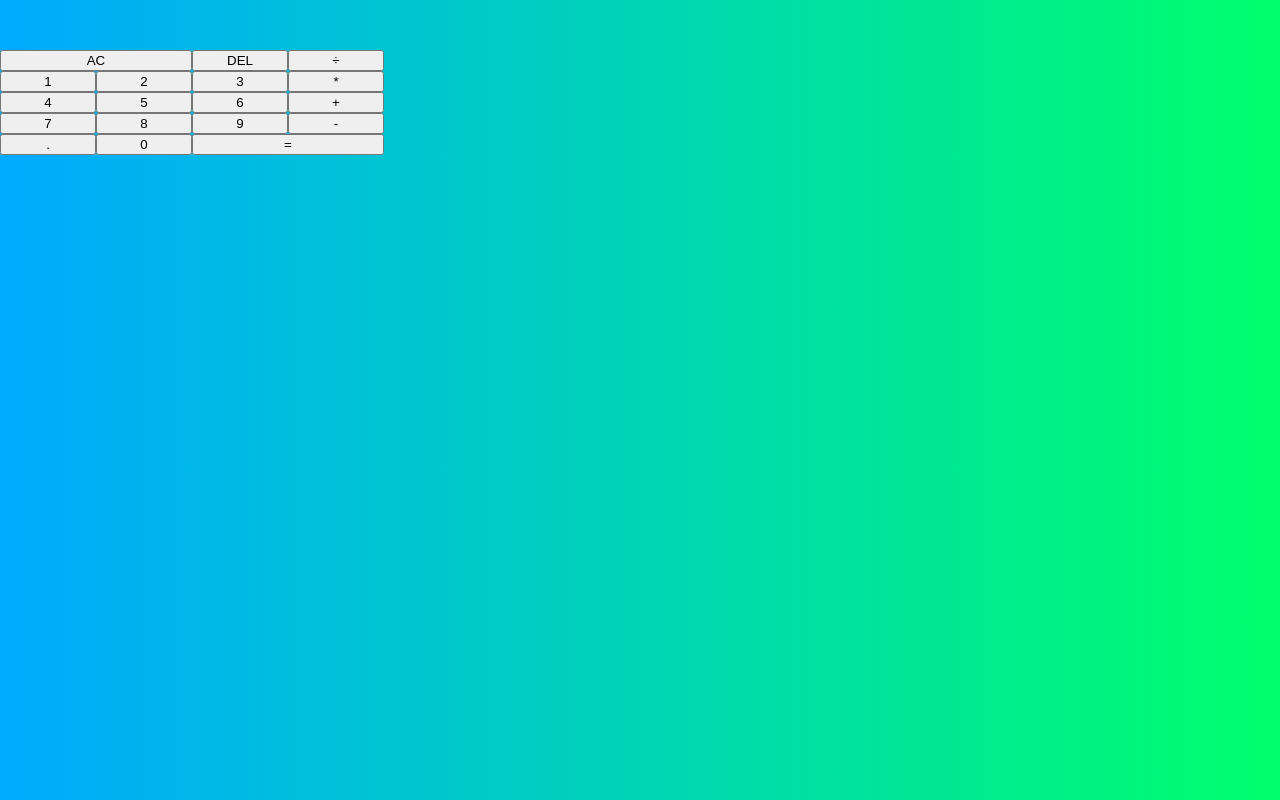
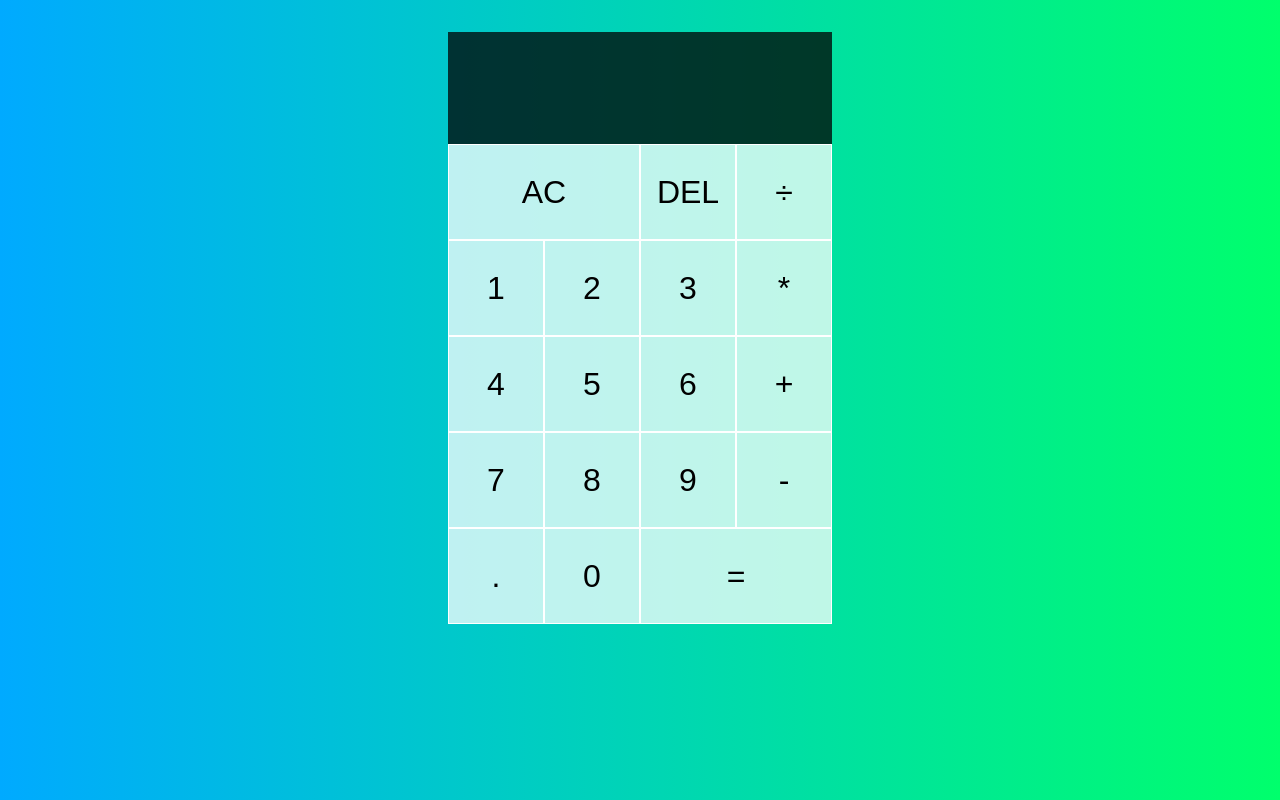
Before and after one commit to Kingsings01/My_react_calculator, a React (Create React App) app: page / in a window 1280 px wide. Built offline with nearby package versions, Linux system fonts and the light colour scheme.

Commit message:
my react calculator

```diff
--- a/package.json
+++ b/package.json
@@ -13,7 +13,7 @@
     "web-vitals": "^2.1.4"
   },
   "scripts": {
-    "start": "PORT=8080 react-scripts start",
+    "start": "react-scripts start",
     "build": "react-scripts build",
     "test": "react-scripts test",
     "eject": "react-scripts eject"
--- a/src/App.js
+++ b/src/App.js
@@ -1,31 +1,58 @@
-import './index.css'
+import { useReducer } from 'react';
+import DigitButton from './DigitButton';
+import OperationButton from './OperationButton';
+import './index.css';
 
 
+export const ACTIONS = {
+  ADD_DIGIT: 'add-digit',
+  CHOOSE_OPERATION: 'choose-operation',
+  CLEAR: 'clear',
+  DELETE_DIGIT: 'delete-digit',
+  EVALUATE: 'evaluate'
+}
+
+function reducer(state, {type, payload}) {
+  switch(type) {
+    case ACTIONS.ADD_DIGIT:
+      return {
+        ...state,
+        currentOperant: `${state.currentOperant || ""}${payload.digit}`,
+      }
+  }
+}
+
 function App() {
+  const [{currentOperant, previousOperand, operation}, dispatch] = useReducer(
+    reducer,
+    {}
+  )
+
   return (
     <div className="calculator-grid">
       <div className="output">
-        <div className="previous-operand">123,234 *</div>
-        <div className="current-operand">123,234</div>
+        <div className="previous-operand">{previousOperand} {operation}</div>
+        <div className="current-operand">{currentOperant}</div>
       </div>
       <button className="span-two">AC</button>
       <button>DEL</button>
-      <button>÷</button>
-      <button>1</button>
-      <button>2</button>
-      <button>3</button>
-      <button>*</button>
-      <button>4</button>
-      <button>5</button>
-      <button>6</button>
-      <button>+</button>
-      <button>7</button>
-      <button>8</button>
-      <button>9</button>
-      <button>-</button>
-      <button>.</button>
-      <button>0</button>
+      <OperationButton operation="÷" dispatch={dispatch} />
+      <DigitButton digit="1" dispatch={dispatch} />
+      <DigitButton digit="2" dispatch={dispatch} />
+      <DigitButton digit="3" dispatch={dispatch} />
+      <OperationButton operation="*" dispatch={dispatch} />
+      <DigitButton digit="4" dispatch={dispatch} />
+      <DigitButton digit="5" dispatch={dispatch} />
+      <DigitButton digit="6" dispatch={dispatch} />
+      <OperationButton operation="+" dispatch={dispatch} />
+      <DigitButton digit="7" dispatch={dispatch} />
+      <DigitButton digit="8" dispatch={dispatch} />
+      <DigitButton digit="9" dispatch={dispatch} />
+      <OperationButton operation="-" dispatch={dispatch} />
+      <DigitButton digit="." dispatch={dispatch} />
+      <DigitButton digit="0" dispatch={dispatch} />
       <button className="span-two">=</button>
+      {/* <OperationButton operation="=" dispatch={dispatch} className="span-two" /> */}
     </div>
   )
 }
--- /dev/null
+++ b/src/DigitButton.js
@@ -0,0 +1,11 @@
+import { ACTIONS } from "./App"
+
+
+export default function DigitButton({ dispatch, digit }) {
+    return (
+        <button onClick={() => dispatch({ type: ACTIONS.ADD_DIGIT, payload: {digit}})}
+        >
+            {digit}
+        </button>
+    )
+}
--- /dev/null
+++ b/src/OperationButton.js
@@ -0,0 +1,11 @@
+import { ACTIONS } from "./App"
+
+
+export default function OperationButton({ dispatch, operation }) {
+    return (
+        <button onClick={() => dispatch({ type: ACTIONS.CHOOSE_OPERATION, payload: {operation}})}
+        >
+            {operation}
+        </button>
+    )
+}
--- a/src/index.css
+++ b/src/index.css
@@ -10,9 +10,24 @@
 .calculator-grid {
     display: grid;
     margin-top: 2rem;
+    justify-content: center;
     grid-template-columns: repeat(4, 6rem);
-    grid-row: minmax(7rem, auto) repeat(5, 6rem);
+    grid-template-rows: minmax(7rem, auto) repeat(5, 6rem);
 }
+
+.calculator-grid > button {
+    cursor: pointer;
+    font-size: 2rem;
+    border: 1px solid white;
+    outline: none;
+    background-color: rgba(255, 255, 255, .75);
+}
+
+.calculator-grid > button:hover,
+.calculator-grid > button:focus {
+    background-color: rgba(255, 255, 255, .9);
+}
+
 
 .span-two {
     grid-column: span 2;
@@ -20,14 +35,22 @@
 
 .output{
     grid-column: 1 / -1;
-    background-color: rgba(0, 0, 0, -75);
+    background-color: rgba(0, 0, 0, .75);
     display: flex;
+    flex-direction: column;
+    align-items: flex-end;
+    justify-content: space-around;
+    padding: .75rem;
+    word-wrap: break-word;
+    word-break: break-all;
 }
 
 .output .previous-operand {
-    color: rgba(255, 255, 255, -75);
+    color: rgba(255, 255, 255, .75);
+    font-size: 1.5rem;
 }
 
 .output .current-operand {
-    color: rgba(255, 255, 255, -75);
+    color: white;
+    font-size: 2.5rem;
 }
```
